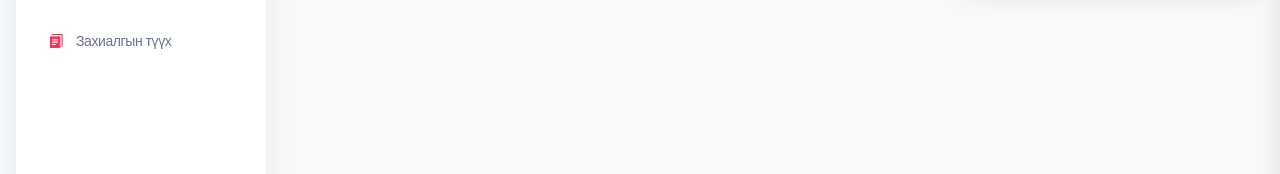
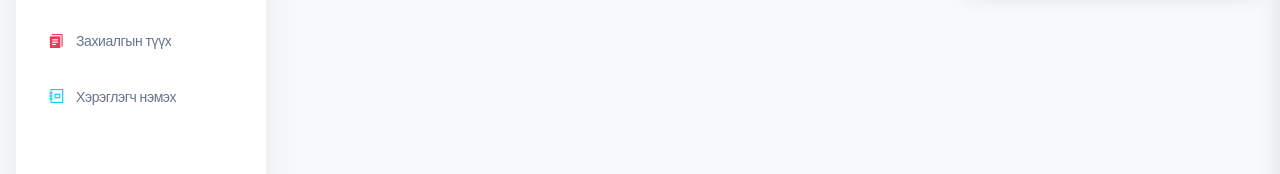
Before and after one commit to Babuna-0501/Tsotan-admin, a Vue app: page /order in a window 1280 px wide. Shown: the part 321-495 px from the top of the page. Built offline with nearby package versions, Linux system fonts and the light colour scheme; sample sign-in values are in the browser's storage.

Commit message:
added sidebar item

```diff
--- a/src/examples/Sidenav/SidenavList.vue
+++ b/src/examples/Sidenav/SidenavList.vue
@@ -64,17 +64,17 @@
           </template>
         </sidenav-item>
       </li>
-      <!-- <li class="nav-item">
+      <li class="nav-item">
         <sidenav-item
           url="/signup"
           :class="getRoute() === 'signup' ? 'active' : ''"
-          :navText="this.$store.state.isRTL ? 'اشتراك' : 'Sign Up'"
+          :navText="this.$store.state.isRTL ? 'اشتراك' : 'Хэрэглэгч нэмэх'"
         >
           <template v-slot:icon>
             <i class="ni ni-collection text-info text-sm opacity-10"></i>
           </template>
         </sidenav-item>
-      </li> -->
+      </li>
     </ul>
   </div>
 </template>
--- a/src/views/Order.vue
+++ b/src/views/Order.vue
@@ -1,7 +1,7 @@
 <template>
     <div class="container-fluid">
       <div class="row">
-        <div class="col-md-5">
+        <div>
           <transaction-card />
         </div>
       </div>
```
